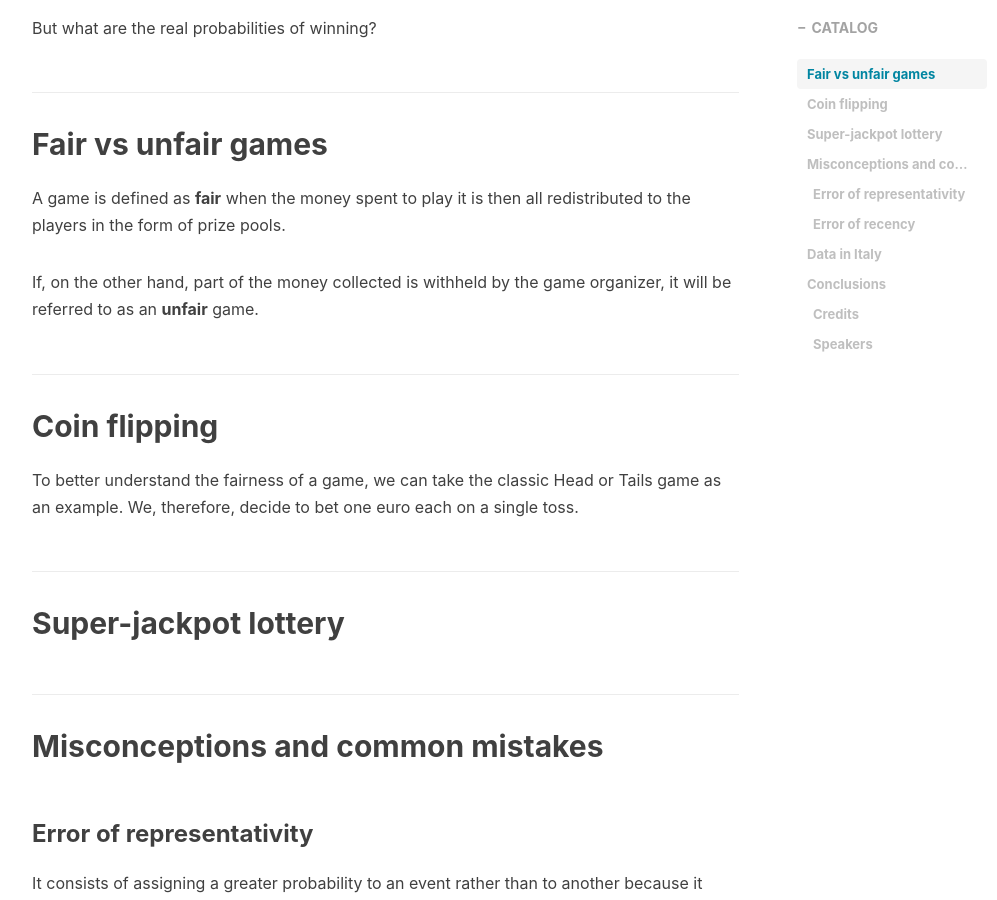
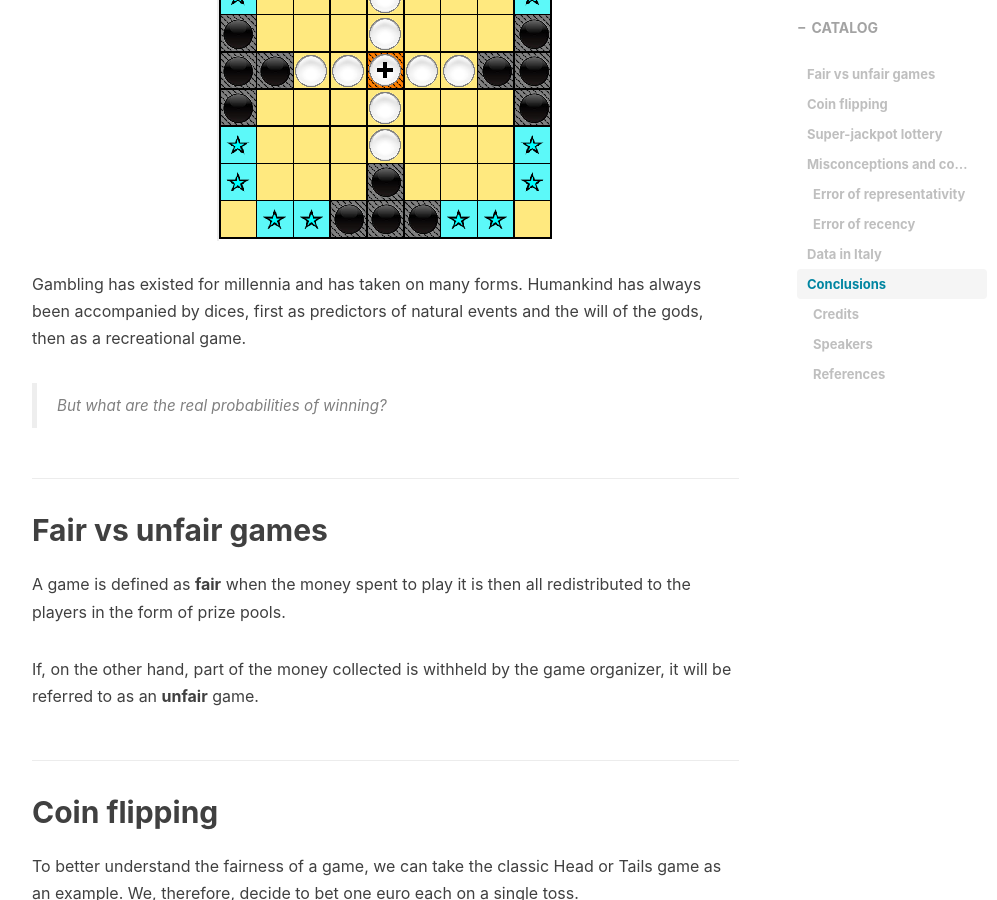
Before and after one commit to lucamarini22/lucamarini22.github.io, a Jekyll site: the page built from _posts/2019-12-17-minerva-gambling.md, in a window 1280 px wide and 900 px high, scrolled down 772 px. Shown: the whole window, without its empty margins (233-1230 px from the left). Built offline with Jekyll 4.4.1, drawn with Linux system fonts in a browser that asks for light colours; nearby versions of some CDN libraries; comment, search, counter and statistics services are not loaded.

Commit message:
update post

```diff
--- a/_posts/2019-12-17-minerva-gambling.md
+++ b/_posts/2019-12-17-minerva-gambling.md
@@ -10,9 +10,12 @@ tags:
   - Minerva
 ---
 
+![](/img/in-post/board_tablut.png)
+
+
 Gambling has existed for millennia and has taken on many forms. Humankind has always been accompanied by dices, first as predictors of natural events and the will of the gods, then as a  recreational game.
 
-But what are the real probabilities of winning?
+>But what are the real probabilities of winning?
 
 
 ## Fair vs unfair games
@@ -79,3 +82,7 @@ https://www.youtube.com/channel/UCuWHvsThj9iWTt8rI7_XfdA/videos)
 - Roverelli Daniele
 - Marini Luca
 - Bertozzi Eugenio
+
+### References
+
+[1]
```
